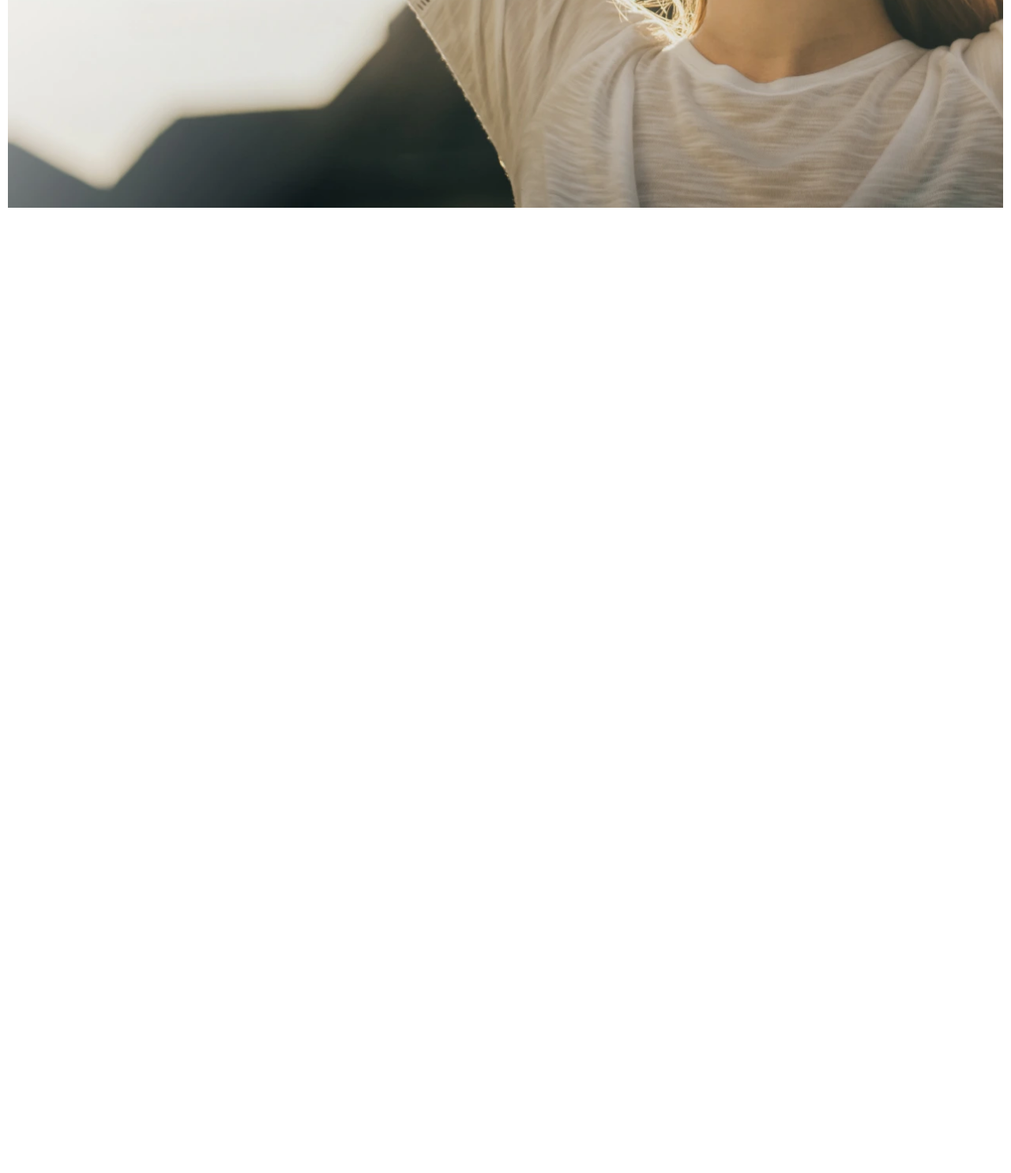
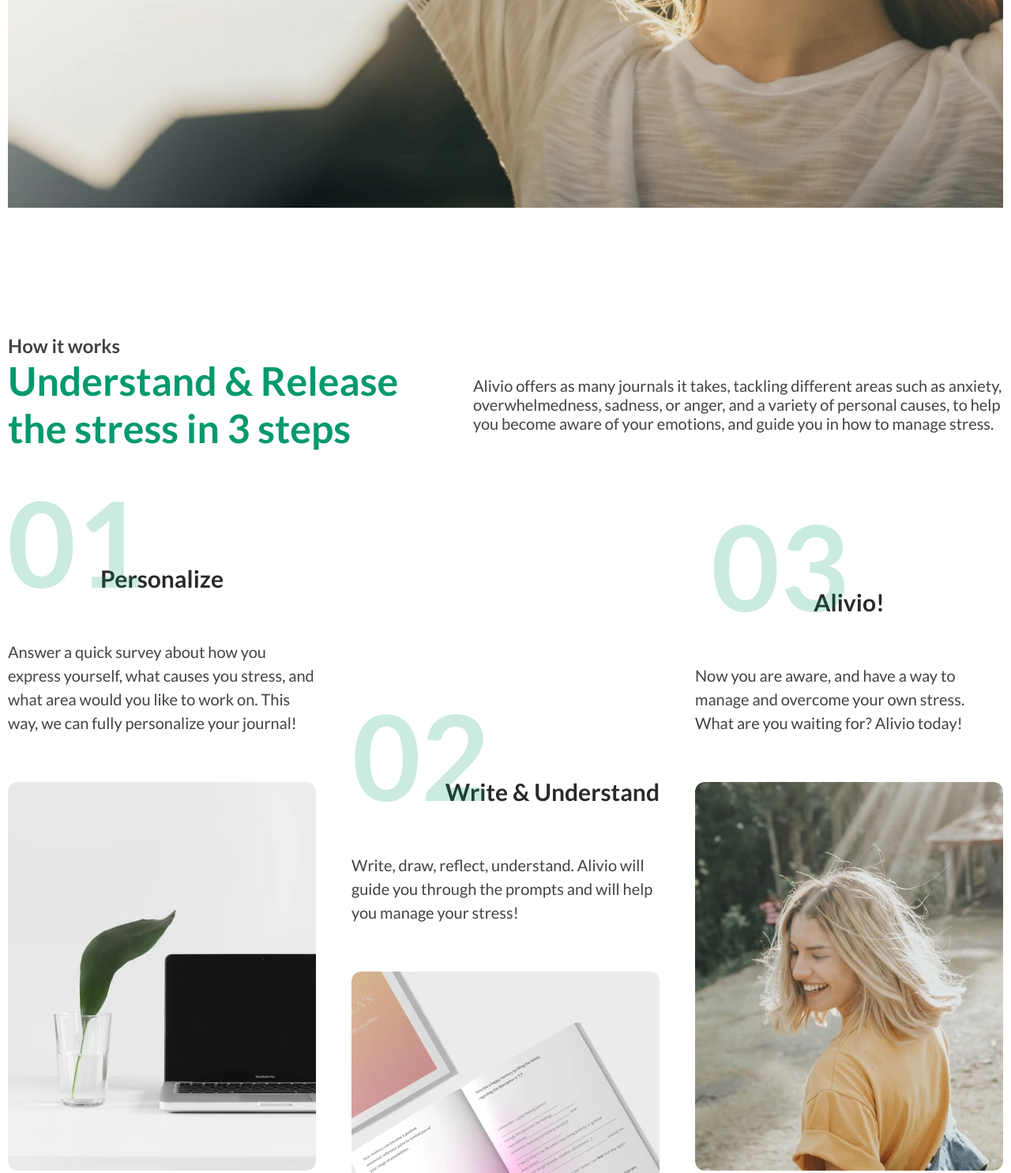
Before and after one commit to dreamer-1978/alivio-site, a plain HTML site: page index.html in a window 1280 px wide. Shown: the part 712-2197 px from the top of the page at 79% size. Before the commit the page ends 975 px from the top, so only its background shows below. Drawn offline with Linux system fonts and the light colour scheme.

Commit message:
create card

```diff
--- /dev/null
+++ b/css/about.css
@@ -0,0 +1,76 @@
+.about {
+    margin: 160px 0 60px 0;
+    color: var(--bg-color);
+}
+.about__subtitle {
+    font-size: 24px;
+    font-weight: 600;
+    color: var(--color-text-light);
+}
+
+.about__content {
+    display: flex;
+    align-items: center;
+    justify-content: space-between;
+}
+
+.about__title {
+    font-size: 50px;
+    font-weight: 700;
+    color: var(--color-text-green);
+    max-width: 504px;
+}
+
+.about__description {
+    max-width: 671px;
+    font-size: 20px;
+    font-weight: 500;
+    color: var(--color-text-light);
+}
+
+.about__cards {
+    display: flex;
+    justify-content: space-between;
+    margin-top: 80px;
+    align-items: start;
+    flex-wrap: wrap;
+}
+
+.about__cards .card:nth-child(2) {
+    margin: 240px 0 0 0;
+}
+
+@media (max-width: 1240px) {
+    .about__subtitle {
+        max-width: 600px;
+        text-align: center;
+    }
+    .about__content {
+        align-items: center;
+        flex-direction: column;
+        justify-content: start;
+        gap: 20px;
+    }
+    .about__cards {
+        align-items: center;
+        justify-content: start;
+        flex-direction: column;
+    }
+    .about__cards .card:nth-child(2) {
+        margin: 0;
+    }
+}
+
+@media (max-width: 576px) {
+    .about__content {
+        padding: 0 15px;
+    }
+
+    .about__title {
+        font-size: 35px;
+    }
+
+    .about__description {
+        font-size: 1rem;
+    }
+}
--- a/css/basic.css
+++ b/css/basic.css
@@ -22,7 +22,8 @@
 h1,
 h2,
 h3,
-h4 {
+h4,
+figure {
     margin: 0;
 }
 
--- /dev/null
+++ b/css/card.css
@@ -0,0 +1,68 @@
+.card {
+    max-width: 390px;
+    height: 830px;
+    display: flex;
+    flex-direction: column;
+    justify-content: end;
+    align-items: start;
+    gap: 60px;
+}
+
+.card__title {
+    position: relative;
+    font-size: 30px;
+    font-weight: 700;
+    color: var(--color-text-dark);
+    align-self: center;
+}
+
+.card__title::before {
+    position: absolute;
+    content: "01";
+    font-size: 150px;
+    color: var(--color-text-green);
+    opacity: 0.2;
+    top: -118px;
+    left: -118px;
+}
+
+.card__description {
+    font-size: 20px;
+    font-weight: 500;
+    color: var(--color-text-light);
+    line-height: 30px;
+}
+
+.card__img {
+    max-width: 100%;
+    object-fit: cover;
+    border-radius: 12px;
+    aspect-ratio: auto 65/82;
+}
+
+.card__title-second::before {
+    content: "02";
+}
+.card__title-third::before {
+    content: "03";
+    left: -130px;
+}
+.card__title-right {
+    align-self: end;
+}
+
+@media (max-width: 480px) {
+    .card {
+    height: 700px;
+}
+    .card__title {
+        font-size: 22px;
+    }
+    .card__title::before {
+        left: -90px;
+    }
+
+    .card__description {
+        font-size: 16px;
+    }
+}
--- a/css/variables.css
+++ b/css/variables.css
@@ -11,6 +11,7 @@
     --color-text-green: #01996d;
 
 
+
     --breakpoint-phone: 576px;
     --breakpoint-tablet: 768px;
     --breakpoint-notebook: 992px;
--- a/index.css
+++ b/index.css
@@ -2,3 +2,5 @@
 @import url("./css/basic.css");
 @import url('./css/header.css');
 @import url('./css/hero.css');
+@import url('./css/about.css');
+@import url('./css/card.css');
--- a/index.html
+++ b/index.html
@@ -61,6 +61,70 @@
           </div>
         </div>
       </section>
+
+      <section class="about">
+        <div class="container">
+          <h2 class="about__subtitle">How it works</h2>
+
+          <div class="about__content">
+            <h3 class="about__title">
+              Understand & Release the stress in 3 steps
+            </h3>
+            <p class="about__description">
+              Alivio offers as many journals it takes, tackling different areas
+              such as anxiety, overwhelmedness, sadness, or anger, and a variety
+              of personal causes, to help you become aware of your emotions, and
+              guide you in how to manage stress.
+            </p>
+          </div>
+
+          <div class="about__cards">
+            <figure class="card">
+              <h3 class="card__title">Personalize</h3>
+              <p class="card__description">
+                Answer a quick survey about how you express yourself, what
+                causes you stress, and what area would you like to work on. This
+                way, we can fully personalize your journal!
+              </p>
+              <img
+                src="./asserts/img/Rectangle 31.webp"
+                alt="img"
+                class="card__img" />
+            </figure>
+
+            <figure class="card">
+              <h3 class="card__title card__title-second card__title-right">Write & Understand</h3>
+              <p class="card__description">
+                Write, draw, reflect, understand. Alivio will guide you through
+                the prompts and will help you manage your stress!
+              </p>
+              <img
+                src="./asserts/img/Rectangle 30.webp"
+                alt="img"
+                class="card__img" />
+            </figure>
+
+            <figure class="card">
+              <h3 class="card__title card__title-third">Alivio!</h3>
+              <p class="card__description">
+                Now you are aware, and have a way to manage and overcome your
+                own stress. What are you waiting for? Alivio today!
+              </p>
+              <img
+                src="./asserts/img/Group 29.webp"
+                alt="img"
+                class="card__img" />
+            </figure>
+          </div>
+        </div>
+      </section>
+
+
     </main>
+    <footer class="footer">
+      <div class="container">
+
+      </div>
+    </footer>
   </body>
 </html>
```
